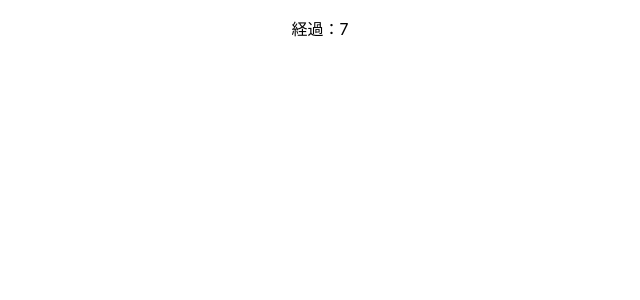
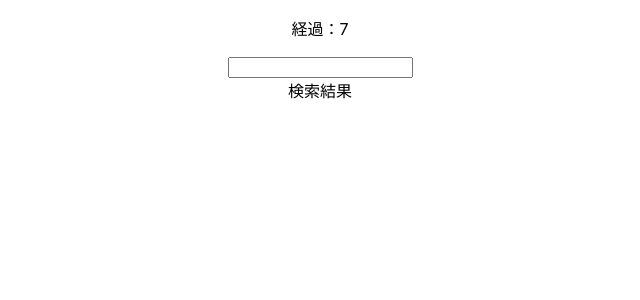
Before and after one commit to jini-labs-2/react-practice, a React (Create React App) app: page / in a window 1280 px wide. Shown: the top 300 px of the page, without its empty margins (320-960 px from the left). Built offline with nearby package versions, Linux system fonts and the light colour scheme; the HTML template or start-up script is replaced by a standard one.

Commit message:
useTransition適用前

```diff
--- a/src/App.js
+++ b/src/App.js
@@ -1,8 +1,28 @@
 import { useEffect, useState } from 'react';
 import './App.css';
 
+let searchResultTest = [
+  { id: 0, name: "なまえ"},
+  { id: 1, name: "なまえ"},
+  { id: 2, name: "なまえ"}
+];
+
 function App() {
   const [timeCount, setTimeCount] = useState(0);
+  const [inputValue, setInputValue] = useState("");
+  const [searchResult, setSearchResult] = useState(null);
+
+  const handleChange = async (e) => {
+    setInputValue(e.target.value);
+
+    setSearchResult(null);
+    const fetchedData = await fetch("https://jsonplaceholder.typicode.com/users").
+      then(async (res) => {
+        return await res.json();
+    });
+    searchResultTest = fetchedData ? fetchedData.map(({id, name}) => { return {id, name}}) : null;
+    setSearchResult(searchResultTest);
+  }
 
   useEffect(() => {
     const timerId = setInterval(() => {
@@ -12,11 +32,22 @@ function App() {
     return () => {
       clearInterval(timerId);
     };
-  }, [])
+  }, []);
 
   return (
     <div className="App">
       <p style={{textAlign:'center'}}>経過：{timeCount}</p>
+
+      <input
+        value={inputValue}
+        onChange={handleChange} />
+      <br/>
+      <label>検索結果</label>
+      <div>
+        {searchResult ? searchResult.map((res, idx) => (
+          <p key={`${idx}_${res.name}`}>{idx},{res.name}</p>
+        )) : null}
+      </div>
     </div>
   );
 }
```
